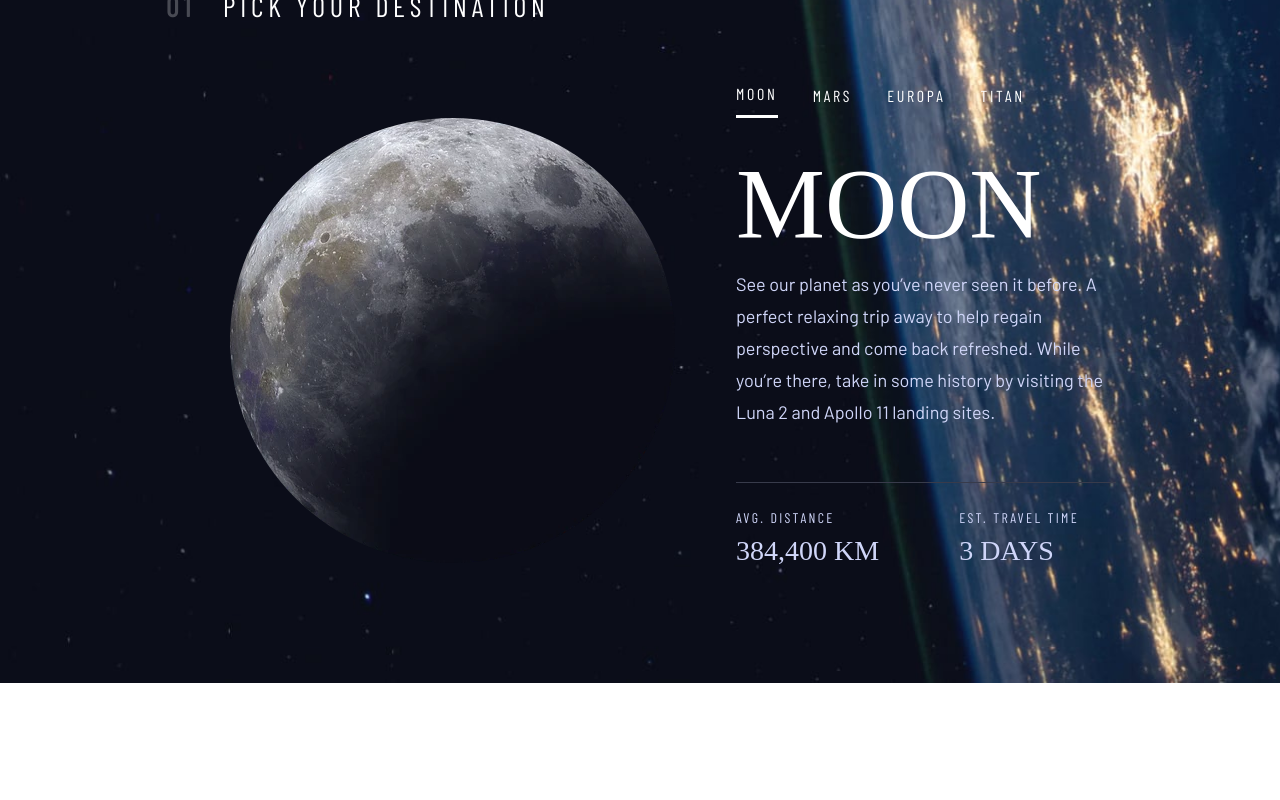
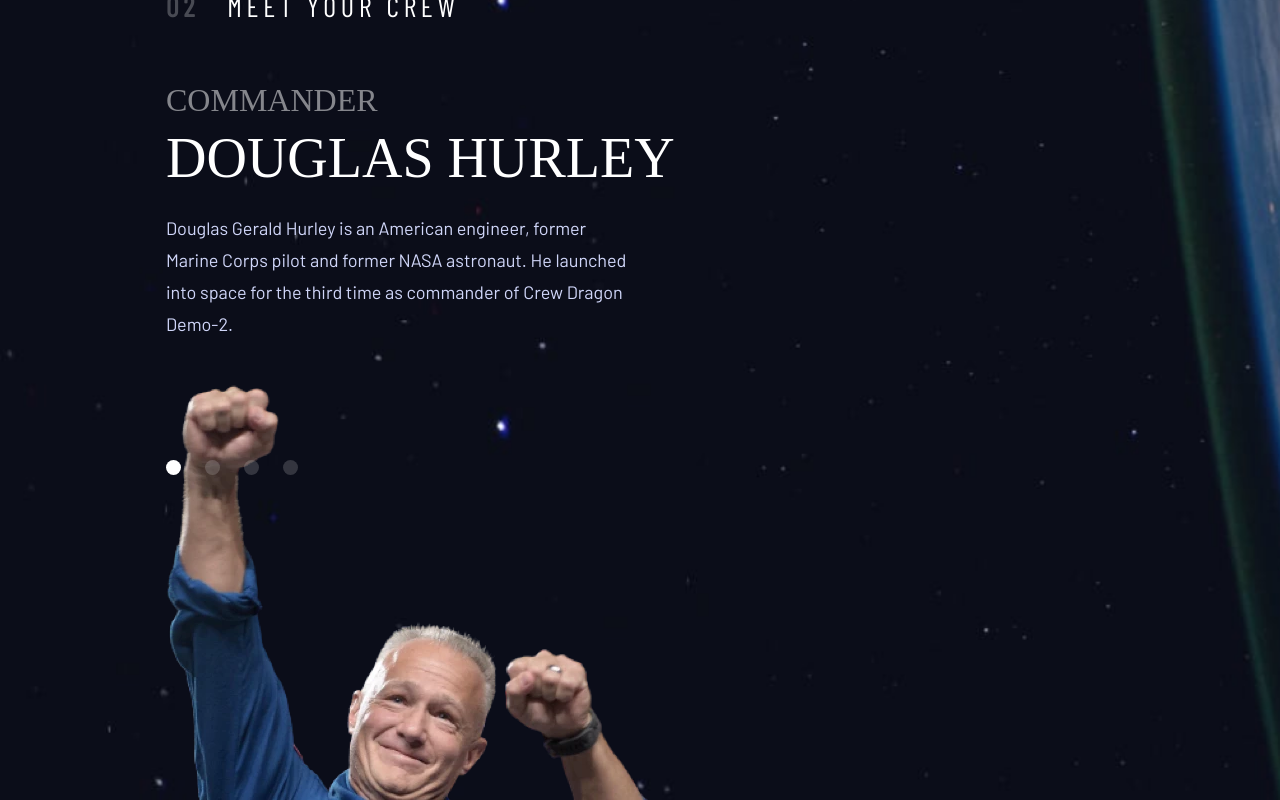
Before and after one commit to arijit-malakar/space-tourism-website, a React (Vite) app: page /crew in a window 1280 px wide. Shown: the part 220-1020 px from the top of the page. Before the commit the page ends 903 px from the top, so only its background shows below. Built offline with nearby package versions, Linux system fonts and the light colour scheme; a web font is replaced by a local one.

Commit message:
Added crew page layout, styling for desktop

```diff
--- a/src/App.tsx
+++ b/src/App.tsx
@@ -1,12 +1,12 @@
 import Header from "./components/Header";
-import Destination from "./pages/Destination";
+import Crew from "./pages/Crew";
 
 const App = () => {
   return (
     <>
       <Header />
       <main>
-        <Destination />
+        <Crew />
       </main>
     </>
   );
--- a/src/index.css
+++ b/src/index.css
@@ -202,6 +202,19 @@
   .btn-tab {
     padding-bottom: 0.5rem;
   }
+}
+
+.btn-dot {
+  width: 0.9375rem;
+  height: 0.9375rem;
+  border: unset;
+  border-radius: 50%;
+  background-color: var(--color-white);
+  opacity: 0.17;
+}
+
+.btn-dot.active {
+  opacity: unset;
 }
 
 /* Landing Page - Content */
@@ -422,3 +435,35 @@
     align-items: center;
   }
 }
+
+/* Crew Page */
+.align-page-crew {
+  padding: 0 8.5rem 0 10.375rem;
+  justify-content: space-between;
+  align-items: center;
+}
+
+/* Crew Page - Carousel */
+.carousel-subtitle {
+  opacity: 0.5;
+  margin-bottom: 0.875rem;
+}
+
+.carousel-title {
+  text-wrap: nowrap;
+  margin-bottom: 1.625rem;
+}
+
+.carousel-description {
+  padding-right: 2.75rem;
+  margin-bottom: 7.5rem;
+}
+
+.dots {
+  display: inline-flex;
+  gap: 1.5rem;
+}
+
+.carousel-image-wrapper {
+  margin-top: -5.75rem;
+}
--- /dev/null
+++ b/src/pages/Crew.tsx
@@ -0,0 +1,39 @@
+const Crew = () => {
+  return (
+    <>
+      <h5 className="page-title">
+        <strong>02</strong>Meet your crew
+      </h5>
+      <div className="container align-page-crew">
+        <div className="col">
+          <div className="carousel-content content-home">
+            <h4 className="carousel-subtitle">Commander</h4>
+            <h3 className="carousel-title mb-14">Douglas Hurley</h3>
+            <p className="carousel-description pb-54 mb-28">
+              Douglas Gerald Hurley is an American engineer, former Marine Corps
+              pilot and former NASA astronaut. He launched into space for the
+              third time as commander of Crew Dragon Demo-2.
+            </p>
+          </div>
+          <div className="dots">
+            <button className="btn btn-dot active"></button>
+            <button className="btn btn-dot"></button>
+            <button className="btn btn-dot"></button>
+            <button className="btn btn-dot"></button>
+          </div>
+        </div>
+        <div className="col">
+          <div className="carousel-image-wrapper">
+            <img
+              className="carousel-image"
+              src="../src/assets/crew/image-douglas-hurley.webp"
+              alt="image-moon"
+            />
+          </div>
+        </div>
+      </div>
+    </>
+  );
+};
+
+export default Crew;
```
